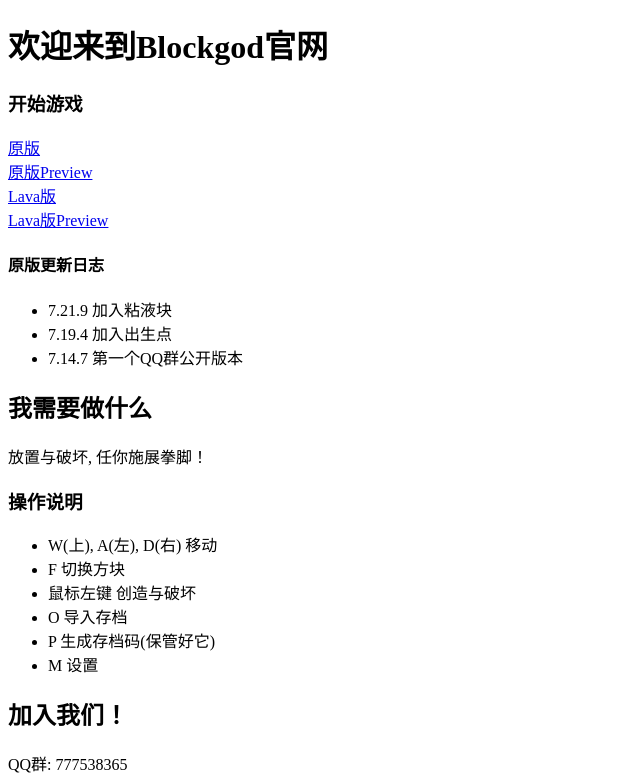
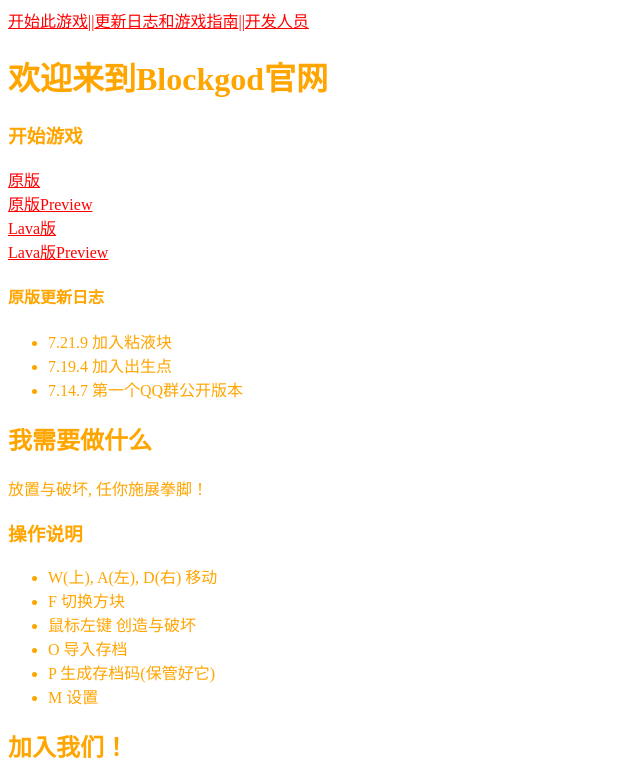
Before and after one commit to Tiger1228cym/Blockgod, a plain HTML site: page index.html in a window 1280 px wide. Shown: the top 780 px of the page, without its empty margins (0-640 px from the left). Drawn offline with Linux system fonts and the light colour scheme.

Commit message:
Update index.html

```diff
--- a/index.html
+++ b/index.html
@@ -7,11 +7,15 @@
 	<meta name="keywords" content="Xnoz,Xnozbody,Blockgod,blockgod,BlockGod">
 	<meta name="author" content="Xnozbody">
 	<meta name="description" content="Blockgod 官方网站">
+	<link rel="stylesheet" type="text/css" href="css/colors.css">
     <title>Blockgod 官网</title>
 </head>
 <body>
+	<header>
+		<a href="#startgame">开始此游戏</a>||<a href="#howtoplay">更新日志和游戏指南</a>||<a href="#joinus">开发人员</a>
+	</header>
 	<h1>欢迎来到Blockgod官网</h1>
-	<h3>开始游戏</h3>
+	<h3 id="startgame">开始游戏</h3>
     <div>
         <a href="original/index.html" target="_blank">原版</a>
     </div>
@@ -24,7 +28,7 @@
 	<div>
     	<a href="lava/preview/index.html" target="_blank">Lava版Preview</a>
 	</div>
-	<h4>原版更新日志</h4>
+	<h4 id="howtoplay">原版更新日志</h4>
 	<ul>
 		<li>7.21.9 加入粘液块</li>
 		<li>7.19.4 加入出生点</li>
@@ -41,7 +45,7 @@
 		<li>P 生成存档码(保管好它)</li>
 		<li>M 设置</li>
 	</ul>
-	<h2>加入我们！</h2>
+	<h2 id="joinus">加入我们！</h2>
 	<p>QQ群: 777538365</p>
 	<h4>人员名单</h4>
 	<p>该名单的名字均为成员在QQ群中的名字</p>
@@ -50,5 +54,6 @@
 		<li>原版开发： Xnoz, TigerQQ等</li>
 		<li>Lava版开发： tzzx, 奶茶不是猛1QUQ等</li>
 		<li>官网制作： tzzx, TigerQQ</li>
+	</ul>
 </body>
 </html>
```
